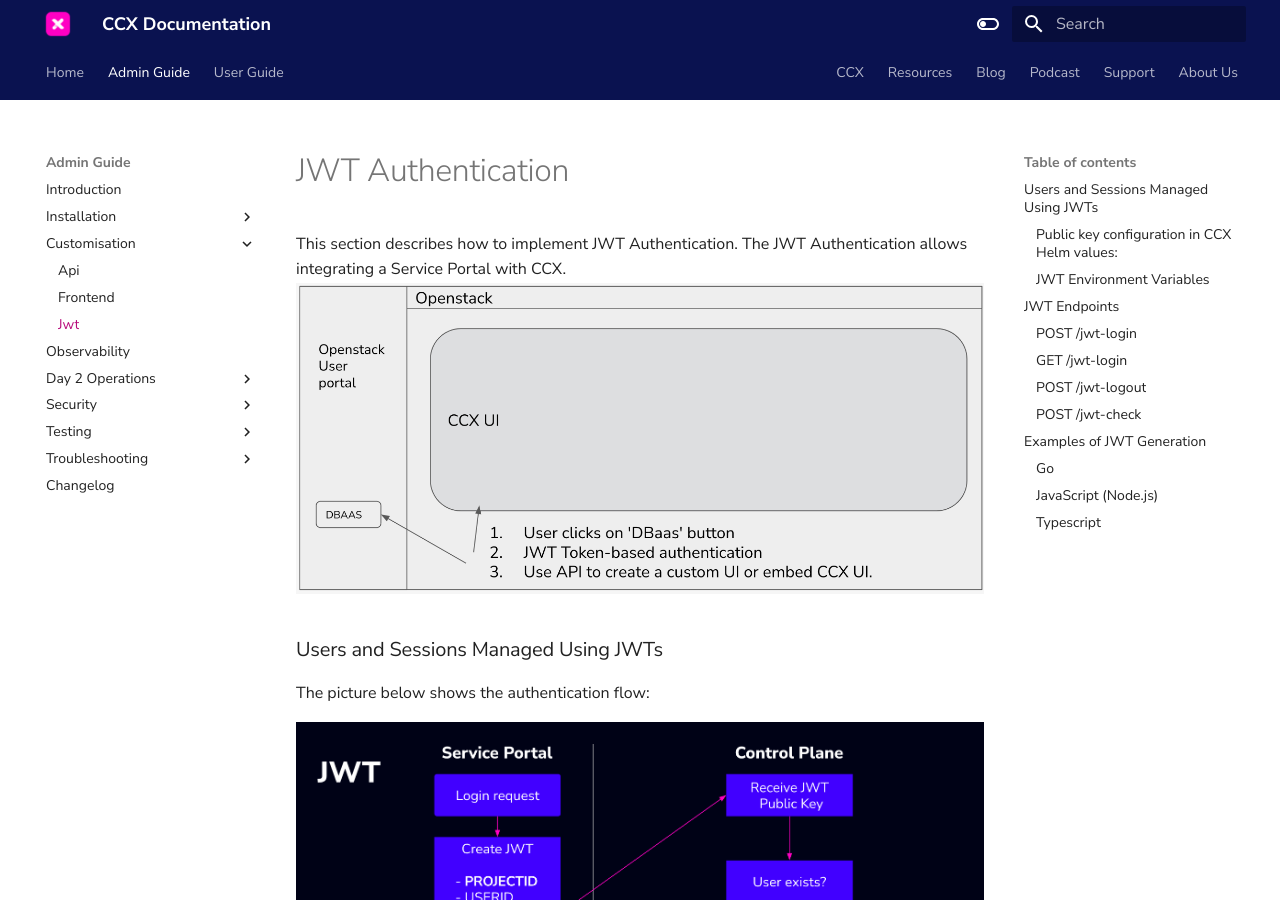
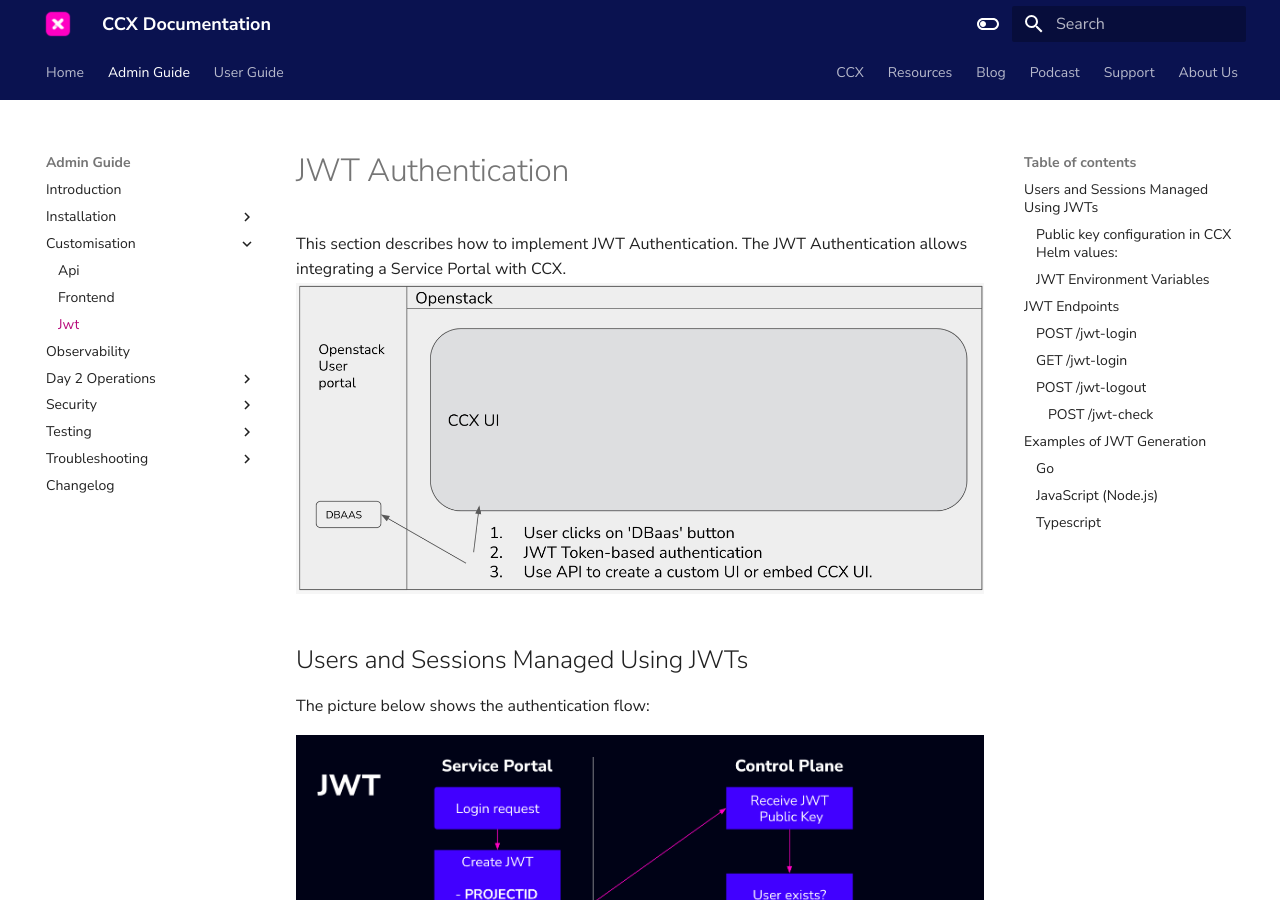
Before and after one commit to severalnines/ccx-docs, an MkDocs documentation site: the page built from docs/admin/Customisation/JWT.md, in a window 1280 px wide and 900 px high. Built offline with MkDocs 1.6.1 and Material for MkDocs 9.7.7, drawn with Linux system fonts in a browser that asks for light colours; comment, search, counter and statistics services are not loaded.

Commit message:
updated jwt docs

````diff
--- a/docs/admin/Customisation/JWT.md
+++ b/docs/admin/Customisation/JWT.md
@@ -3,7 +3,7 @@
 This section describes how to implement JWT Authentication. The JWT Authentication allows integrating a Service Portal with CCX.
 ![img](../images/JWT.png)
 
-### Users and Sessions Managed Using JWTs
+## Users and Sessions Managed Using JWTs
 
 The picture below shows the authentication flow:
 
@@ -47,11 +47,11 @@
 
 ---
 
-### JWT Endpoints
+## JWT Endpoints
 
 There are four endpoints for handling JWTs, all prefixed with `/api/auth`:
 
-#### `POST /jwt-login`
+### `POST /jwt-login`
 
 - **Description**: A new session is created. If the user doesn’t exist in the CCX database, a new user is created.
 - **Response**: Returns `200 OK` on success.
@@ -75,7 +75,7 @@
 }
 ```
 
-#### `GET /jwt-login`
+### `GET /jwt-login`
 
 - **Description**: Creates a session for the provided user. The user must exist in the CCX database.
 - **Response**: Returns `303 See other` on success. Redirects the user to the URL provided in the `LOGIN_REDIRECT_URL` environment variable in `ccx-auth-service`.
@@ -85,7 +85,7 @@
 - `issuer` — the issuer of the JWT, e.g., "CSPNAME".
 - `jwt` — the JWT.
 
-#### `POST /jwt-logout`
+### `POST /jwt-logout`
 
 - **Description**: Logs out the user. The associated session is deleted.
 - **Response**: Returns `204 No content` on success.
````
